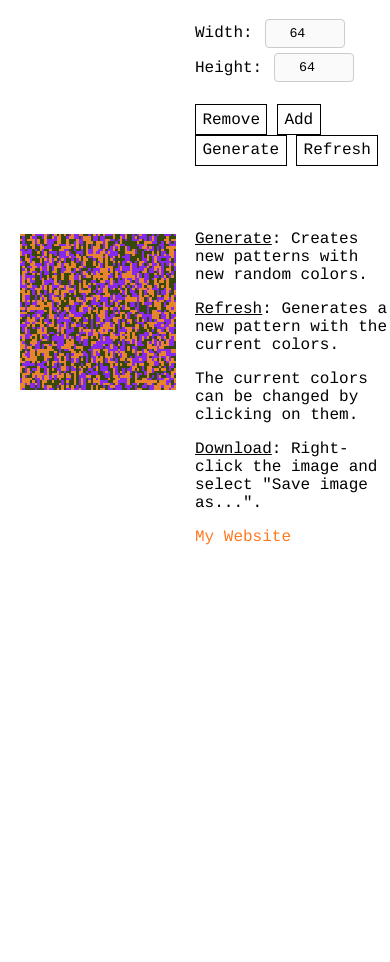
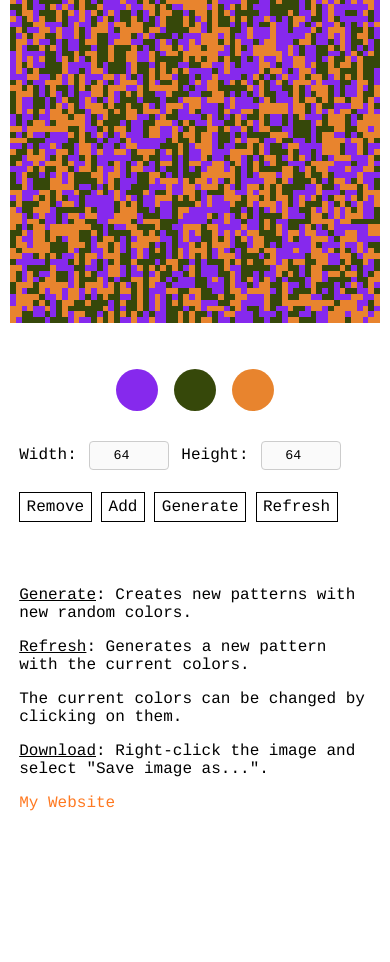
Before and after one commit to CovorSorin/pixel-patterns, a plain HTML site: page index.html in a window 390 px wide. Shown: the part 140-1102 px from the top of the page. Before the commit the page ends 844 px from the top, so only its background shows below. Drawn offline with nearby package versions, Linux system fonts and the light colour scheme.

Commit message:
mobile layout

```diff
--- a/scripts/app.js
+++ b/scripts/app.js
@@ -67,6 +67,12 @@ function generatePattern()
     canvas.style.width = (40 * width / max) + 'vw';
     canvas.style.height = (40 * height / max) + 'vw';
 
+    if (window.innerWidth < 640)
+    {
+        canvas.style.width = (95 * width / max) + 'vw';
+        canvas.style.height = (95 * height / max) + 'vw';
+    }
+
     context.fillStyle = app.colors[0];
     context.fillRect(0, 0, width, height);
 
--- a/stylesheets/style.css
+++ b/stylesheets/style.css
@@ -158,3 +158,17 @@ a {
     color: #FF7921;
     cursor: pointer;
 }
+
+@media only screen and (max-width: 600px) {
+    .container-app {
+        display: inline-block;
+        width: 100%;
+    }
+    .left {
+        height: auto !important;
+        margin-top: 2em;
+    }
+    .right {
+        padding: 1.2em;
+    }
+}
```
